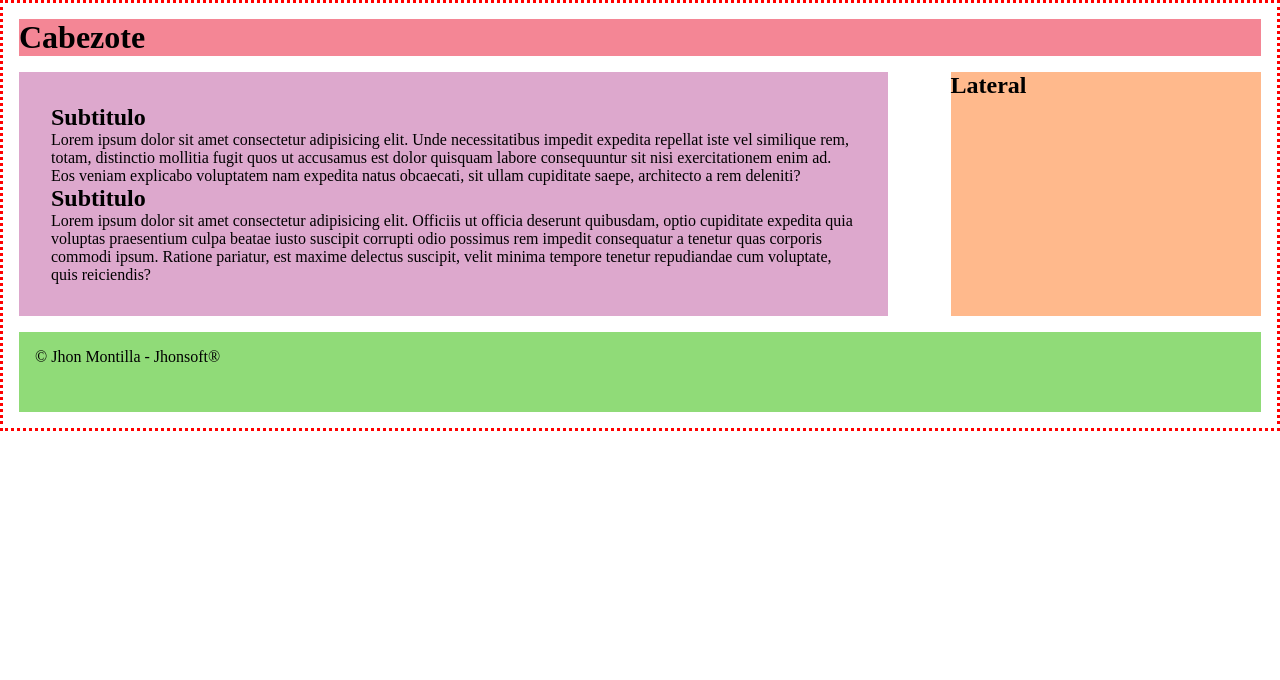
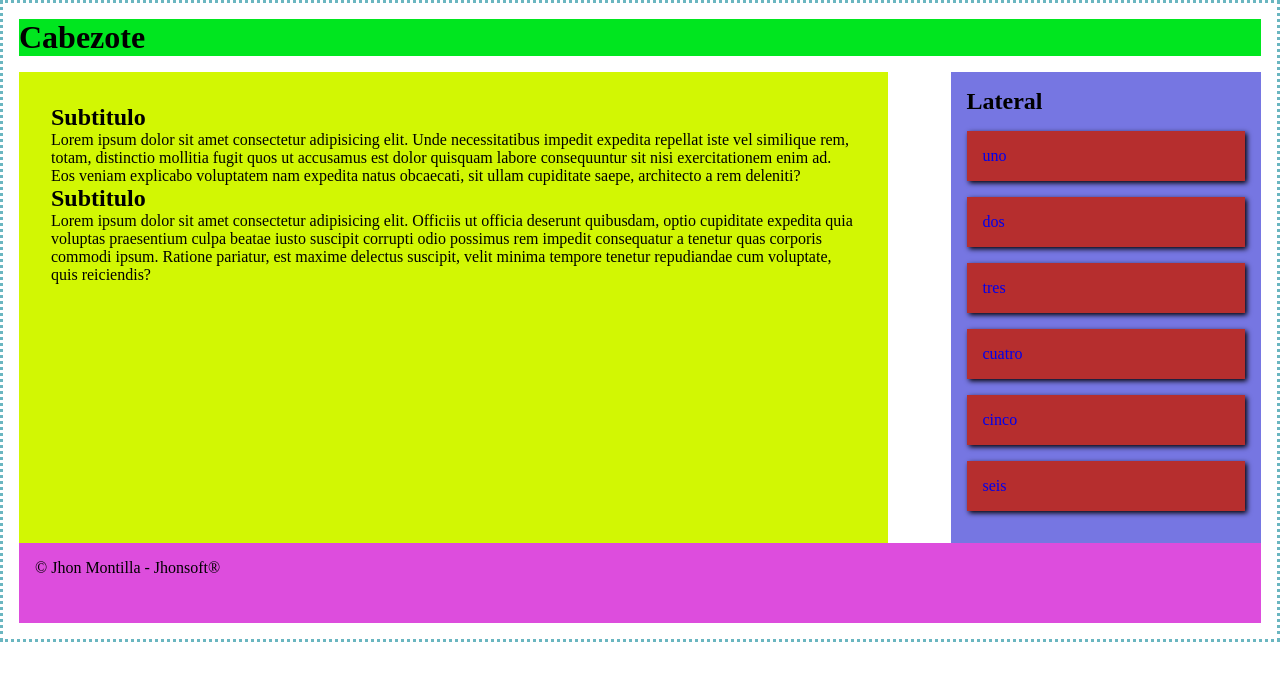
Before and after one commit to jhony641/webdesign, a plain HTML site: page 20250513/layout.html in a window 1280 px wide. Drawn offline with Linux system fonts and the light colour scheme.

Commit message:
first commit

```diff
--- a/20250513/css/layout.css
+++ b/20250513/css/layout.css
@@ -1,20 +1,45 @@
-* {box-sizing: border-box;margin: 0; padding: 0;}
+* {
+    box-sizing: border-box;
+    margin: 0;
+    padding: 0;
+}
 body {
-    border: dotted 3px red;
+    border: dotted 3px rgb(106, 182, 192);
     padding: 1rem;
     display: flex;
     flex-wrap: wrap;
     justify-content: space-between;
-    flex-direction: row-reverse;
 }
-header { background: #F48695; width: 100%;
-    margin-bottom: 1rem;}
-
-    aside { background: #FFB98C; width: 25%;}
-
-    main {background: #c56caa96;
-    width: 70%; padding: 2rem;}
-
-    footer {background: #90DB78; height: 80px;
-    padding: 1rem; width: 100%;
-    margin-top: 1rem;}
+header { background: rgb(0, 230, 31);  width: 100%;
+     margin-bottom: 1rem;
+}
+aside {
+    background: rgb(118, 118, 226); width: 25%; order: 1;
+    padding: 1rem;
+}
+aside li {
+    list-style: none;
+}
+aside a {
+    text-decoration: none;
+    background: rgb(182, 46, 46);
+    margin: 1rem 0;
+    display: flex;
+    padding: 1rem;
+    box-shadow: 2px 2px 5px black;
+}
+aside a:hover {
+    background: rgb(21, 56, 77);
+    color: azure;
+}
+main {
+    background: rgb(210, 247, 3); width: 70%;
+    padding: 2rem;
+}
+footer {
+    background: rgb(221, 77, 221);
+    height: 80px;
+    padding: 1rem;
+    width: 100%;
+    order: 2;
+}
--- a/20250513/layout.html
+++ b/20250513/layout.html
@@ -12,6 +12,14 @@
     </header>
     <aside>
         <h2>Lateral</h2>
+        <ul>
+            <li><a href="#">uno</a></li>
+            <li><a href="#">dos</a></li>
+            <li><a href="#">tres</a></li>
+            <li><a href="#">cuatro</a></li>
+            <li><a href="#">cinco</a></li>
+            <li><a href="#">seis</a></li>
+        </ul>
     </aside>
     <main>
         <h2>Subtitulo</h2>
--- /dev/null
+++ b/20250514/css/grid.css
@@ -0,0 +1,56 @@
+*{
+    box-sizing: border-box;
+    margin: 0;
+    padding: 0;
+}
+
+section {
+    display: grid;
+    margin: 2rem;
+    border: solid rebeccapurple;
+}
+
+#s_two {
+    grid-template-columns: 1fr 1fr 1fr;
+}
+
+#s_three {
+    grid-template-columns: repeat(4, 200px);
+}
+
+article {
+    border: solid darkmagenta;
+    border-radius: 1rem;
+    height: 100px;
+    width: 100px;
+    font-size: 3rem;
+}
+
+#s_four {
+    grid-template-columns: repeat(4, 1fr);
+    grid-template-rows: repeat(4, 1fr);
+}
+
+#a_uno {
+grid-column: 3/4;
+grid-row: 4/5;
+}
+
+#a_cinco {
+    grid-column: 2/3;
+    grid-row: 3/4;
+}
+
+#a_dos {
+    grid-column: 4/5;
+    grid-row: 2/3;
+}
+#a_tres {
+    grid-column: 3/4;
+    grid-row: 3/4;
+}
+
+#a_cuatro {
+    grid-column: 1/2;
+    grid-row: 4/5;
+}
```
Also changed, not shown: 20250514/grid.html (added, +45 -0 lines).
